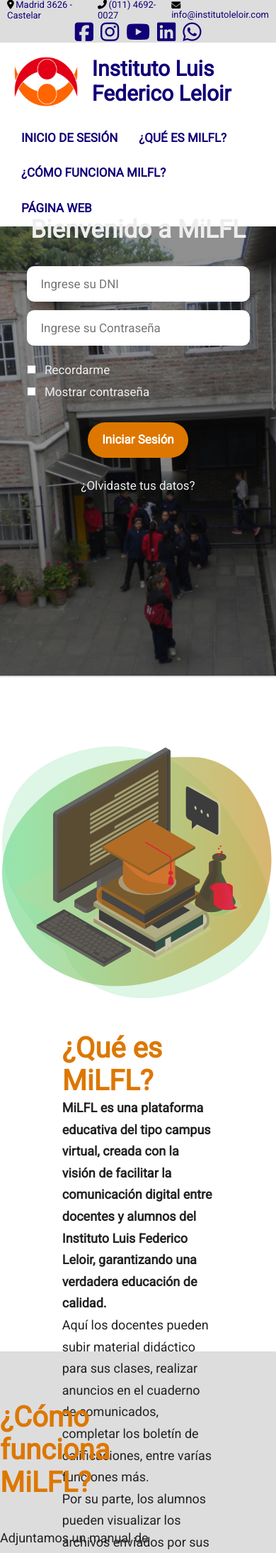
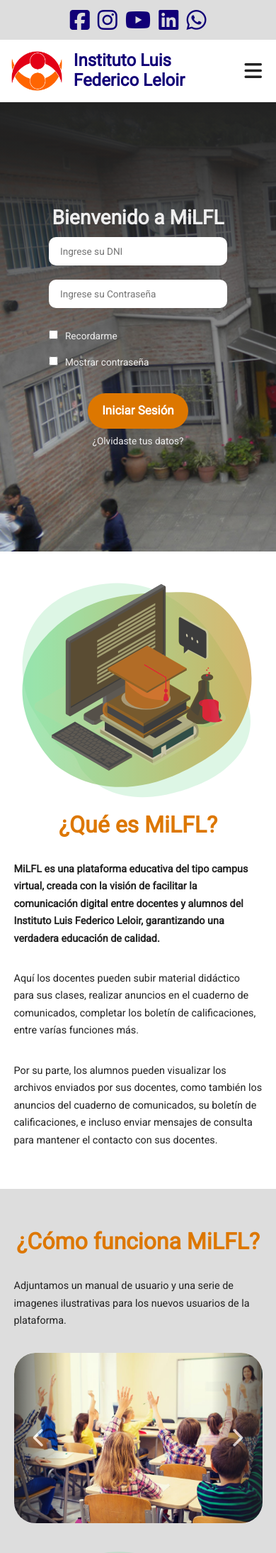
Before and after one commit to Eze-Guzman/LESystem, a PHP site: page / in a window 390 px wide; the page is wider, and only the part inside the window is pictured. Shown: the top 2188 px of that part at 71% size. Run offline with PHP 8.4, Linux system fonts and the light colour scheme; some libraries are stand-ins or nearby versions.

Commit message:
index.php ya en modo responsive

```diff
--- a/MiLFL/assets/css/general-style.css
+++ b/MiLFL/assets/css/general-style.css
@@ -205,6 +205,12 @@
     opacity: 1;
     pointer-events: unset;
     transition: opacity 0.5s;
+}
+
+.modal-slider__background {
+    width: 100%;
+    height: 100%;
+    position: absolute;
 }
 
 .modal-slider__container {
@@ -446,10 +452,188 @@
 }
 
 .footer__link--with-border {
-    border-left: 0.2rem solid var(--color-blanco);
-    border-right: 0.2rem solid var(--color-blanco);
+    border-right: 2px solid var(--color-blanco);
 }
 
 .footer__data-fiscal {
     width: 200px;
 }
+
+
+
+
+
+@media screen and (max-width: 860px) {
+
+    :root {
+        font-size: 50%;
+    }
+
+    .header__contact {
+        display: none;
+    }
+
+    .header__info {
+        min-height: 7rem;
+    }
+
+    .header__social-media-item {
+        margin: 0 0.7rem;
+    }
+
+    .social-media__icon {
+        font-size: 4rem;
+    }
+
+    .nav {
+        flex-wrap: nowrap;
+        box-shadow: none;
+        position: relative;
+    }
+
+    .nav__repsonsive-div {
+        width: 100%;
+        box-shadow: 0 0.05rem 1rem var(--color-negro);
+
+        position: relative;
+        z-index: 4250;
+    }
+
+    .nav__menu-button {
+        display: inline-block;
+        align-self: center;
+        font-size: 3.5rem;
+        margin: 2.5rem;
+        color: var(--color-negro);
+    }
+
+    .nav__options-bar {
+        background: var(--color-blanco);
+        width: 100%;
+        height: auto;
+        margin: 0;
+
+        list-style: none;
+        display: flex;
+        flex-direction: column;
+        text-align: center;
+        justify-content: space-evenly;
+
+
+        margin-top: -25%;
+        position: absolute;
+
+        z-index: 4000;
+        transition: margin-top 1s;
+    }
+
+    .nav__options-bar--show {
+        margin-top: 11rem;
+    }
+
+    .nav__submenu {
+        width: 100%;
+        height: 0;
+        padding: 0;
+        margin: 0;
+        opacity: 1;
+        overflow: hidden;
+        visibility: visible;
+
+        position: relative;
+        left: 0;
+
+        z-index: 4000;
+        transition: height 0.5s;
+    }
+
+    .nav__item {
+        width: 100%;
+        margin: 0;
+    }
+
+    .nav__link {
+        display: block;
+        padding: 2.5rem 0;
+        transition: background 0.3s;
+    }
+
+    .nav__link:hover {
+        background: var(--color-fondo);
+        border: transparent;
+        color: var(--color-azul-oscuro);
+    }
+
+}
+
+@media screen and (max-width: 710px) {
+
+    .modal-slider__container {
+        max-height: 80%;
+    }
+
+    .footer {
+        flex-direction: column;
+    }
+
+    .footer__programador,
+    .footer__info-extra,
+    .footer__data-fiscal {
+        margin: 3rem 0;
+    }
+}
+
+@media screen and (max-width: 600px) {
+
+    .nav__options-bar {
+        margin-top: -20rem;
+    }
+
+    .nav__options-bar--show {
+        margin-top: 11rem;
+    }
+
+    .modal-slider__container {
+        max-height: 40%;
+    }
+}
+
+@media screen and (max-width: 400px) {
+
+
+}
+
+@media screen and (max-width: 335px) {
+
+    .nav__options-bar--show {
+        margin-top: 14.4rem;
+    }
+
+    .footer__info-extra {
+        display: flex;
+        flex-direction: column;
+    }
+
+    .footer__link {
+        margin: 1.5rem 0;
+        border: none;
+        text-align: center;
+    }
+
+    .footer__link--with-border {
+        border-bottom: 2px solid var(--color-blanco);
+        padding-bottom: 2.5rem;
+    }
+
+}
+
+@media screen and (max-width: 313px) {
+
+    .nav__options-bar {
+        margin-top: -10rem;
+    }
+
+    .nav__options-bar--show {
+        margin-top: 17.9rem;
+    }
+}
--- a/MiLFL/assets/css/style-index.css
+++ b/MiLFL/assets/css/style-index.css
@@ -7,7 +7,7 @@
 
 .main-img__img {
     width: 100%;
-    height: 75vh;
+    height: 0;
     object-fit: cover;
     filter: brightness(60%);
 }
@@ -17,15 +17,19 @@
 .title-login {
     display: flex;
     justify-content: space-around;
+    align-items: center;
     width: 100%;
+    height: 75vh;
 
-    position: absolute;
-    top: 32.5%;
-
-    animation: elevarSeccion 1.5s;
+    background-image:
+        linear-gradient(to bottom, var(--color-negro), transparent),
+        url(../img/ImgPrincipal.jpg);
+    background-attachment: fixed;
+    background-repeat: no-repeat;
+    background-size: cover;
 }
 
-@keyframes elevarSeccion {
+@keyframes elevar-seccion {
     0% {
         opacity: 0;
         transform: translateY(40px);
@@ -81,8 +84,7 @@
     align-items: center;
     justify-content: space-evenly;
 
-
-    top: 30%;
+    animation: elevar-seccion 1.5s;
 }
 
 .login__titulo {
@@ -244,7 +286,6 @@
 
 .informacion__text-container {
     width: 55%;
-    height: 40rem;
 
     display: flex;
     align-items: center;
@@ -252,16 +293,22 @@
     justify-content: space-evenly;
 }
 
+.informacion__title {
+    margin: 2rem 0;
+}
+
 .informacion__text {
     font-size: 1.8rem;
     color: var(--color-negro);
     line-height: 1.7;
+    margin: 2rem 0;
 }
 
 /*Todas las propiedades del manual de usuario de MiLFL*/
 
 .manual {
     display: flex;
+    flex-wrap: wrap;
     justify-content: space-evenly;
     align-items: center;
     padding: 5rem 0;
@@ -317,10 +364,58 @@
             contrast(70%);
 }
 
+
+
+
+
+
+@media screen and (max-width: 1200px) {
+
+    .informacion__text-container {
+        width: 90%;
+    }
+
+    .informacion__img {
+        max-width: 85%;
+        height: 85%;
+    }
+
+    .manual__info {
+        width: 90%;
+    }
+
+    .manual__img {
+        max-width: 85%;
+        height: 85%;
+        margin: 2.5rem 0;
+    }
+
+}
+
+@media screen and (max-width: 860px) {
+
+    .login__form {
+        height: 75%;
+    }
+
+}
+
+@media screen and (max-width: 860px) and (orientation: landscape) {
+
+    .title-login {
+        height: 110vh;
+    }
+
+}
+
 @media screen and (max-width: 650px) {
 
     .title {
         display: none;
     }
 
+    .slider {
+        width: 100%;
+    }
+
 }
--- a/MiLFL/assets/js/modal-cuenta.js
+++ b/MiLFL/assets/js/modal-cuenta.js
@@ -2,6 +2,7 @@
 
 const modalCuenta = document.querySelector('.modal-cuenta');
 const modalCuentaContainer = document.querySelector('.modal-cuenta__container');
+const modalCuentaBackground = document.querySelector(".modal-cuenta__background");
 const modalCuentaCloseButton = document.querySelector('.modal-cuenta__close-button');
 const modalCuentaOpenButton = document.querySelector('.login__forgot-password');
 
@@ -19,3 +20,8 @@
     modalCuenta.classList.remove('modal-cuenta--show');
     modalCuentaContainer.classList.remove('modal-cuenta__container--show');
 });
+
+modalCuentaBackground.addEventListener("click", () => {
+    modalCuenta.classList.remove("modal-cuenta--show");
+    modalCuentaContainer.classList.remove("modal-cuenta__container--show");
+});
--- a/MiLFL/assets/js/modal-slider.js
+++ b/MiLFL/assets/js/modal-slider.js
@@ -1,5 +1,6 @@
 const modal = document.querySelector(".modal-slider");
 const modalContainer = document.querySelector(".modal-slider__container");
+const modalBackground = document.querySelector(".modal-slider__background");
 const modalImg = document.querySelector(".modal-slider__img");
 const modalCloseButton = document.querySelector(".modal-slider__button");
 
@@ -23,3 +24,8 @@
     modal.classList.remove("modal-slider--show");
     modalContainer.classList.remove("modal-slider__container--show");
 });
+
+modalBackground.addEventListener("click", () => {
+    modal.classList.remove("modal-slider--show");
+    modalContainer.classList.remove("modal-slider__container--show");
+});
--- /dev/null
+++ b/MiLFL/assets/js/nav-responsive.js
@@ -0,0 +1,74 @@
+const menuBtn = document.querySelector('#menu-button');
+const navBar = document.querySelector('.nav__options-bar');
+
+const subMenuBtn = document.querySelector(".nav__item--submenu");
+const subMenuLink = document.querySelector(".nav__link--submenu");
+const subMenu = document.querySelector(".nav__submenu");
+
+
+//Al dar click, se activa la clase que despliga el menu.
+menuBtn.addEventListener("click", () => {
+    menuBtn.classList.toggle('fa-xmark');
+    navBar.classList.toggle('nav__options-bar--show');
+
+    if(subMenu != null) {
+
+        if(subMenu.classList.contains("desplegar")) {
+            subMenu.classList.remove("desplegar");
+            subMenu.removeAttribute("style");
+        }
+
+    }
+
+});
+
+window.addEventListener("scroll", () => {
+
+    //Se agrega este condicional para asegurar que menu responsive no se cierre en orientación landscape.
+    if ((window.innerWidth < 860) &&
+        (window.innerWidth < window.innerHeight)) {
+
+        menuBtn.classList.remove('fa-xmark');
+        navBar.classList.remove('nav__options-bar--show');
+
+        if (subMenu != null) {
+
+            if(subMenu.classList.contains("desplegar")) {
+                subMenu.classList.remove("desplegar");
+                subMenu.removeAttribute("style");
+            }
+        }
+
+    }
+});
+
+if (subMenu != null) {
+
+
+    //Al dar click, se activa la clase que despliga el submenu y reajusta su alto.
+    subMenuBtn.addEventListener("click", () => {
+
+        //Se agrega este condicional para asegurar que el submenu se despliegue solo en responsive.
+        if(window.innerWidth < 860) {
+
+            const height = subMenu.scrollHeight;
+
+            if(subMenu.classList.contains("desplegar")) {
+                subMenu.classList.remove("desplegar");
+                subMenu.removeAttribute("style");
+            } else {
+
+                //Se agrega la clase "desplegar" para saber cuando el submenu esta desplegado.
+                subMenu.classList.add("desplegar");
+                subMenu.style.height = height + "px";
+            }
+
+        }
+    });
+
+    //Previene que el submenu nos mande a algún link y se cierre.
+    subMenuLink.addEventListener("click", (e) => {
+        e.preventDefault();
+    });
+
+}
--- a/MiLFL/index.php
+++ b/MiLFL/index.php
@@ -117,10 +117,6 @@
         </nav>
 
     </header>
-
-    <section class="main-img">
-        <img src="assets/img/ImgPrincipal.jpg" alt="" class="main-img__img">
-    </section>
 
     <section class="title-login">
 
@@ -256,6 +252,7 @@
 
     <!--Modal donde se muestran las fotos que se seleccionen del slider-->
     <section class="modal-slider" id="modal-slider">
+        <div class="modal-slider__background"></div>
         <div class="modal-slider__container">
             <i class="modal-slider__button fas fa-xmark"></i>
             <img src="../assets/img/example-image.jpg" alt="Imagen de una novedad retratada en el modal" class="modal-slider__img">
@@ -265,20 +262,17 @@
     <!--Modal para la recuperación de cuenta-->
     <section class="modal-cuenta">
 
+        <div class="modal-cuenta__background"></div>
+
         <div class="modal-cuenta__container">
 
             <h2 class="modal-cuenta__title">Recuperación de cuenta</h2>
-            <b class="modal-cuenta__text">Ingresa el dato que recuerdes</b>
+            <p class="modal-cuenta__text">Ingresa tu DNI para que podamos identificar tu cuenta, luego ingresa tu E-mail para poder enviarte un mail de recuperación.</p>
 
             <form class="modal-cuenta__form" action="">
 
-                <select class="modal-cuenta__form-item" name="" id="">
-                    <option value="dni">DNI</option>
-                    <option value="usuario">Correo Electrónico</option>
-                </select>
-
-                <i class="modal-cuenta__icon fas fa-arrow-right"></i>
-                <input class="modal-cuenta__form-item" type="text" name="" id="">
+                <input class="modal-cuenta__form-item" type="text" placeholder="Ingrese su DNI, sin puntos (requerido)" name="dni-recuperacion">
+                <input class="modal-cuenta__form-item" type="text" placeholder="Ingrese un E-mail (requerido)" name="email-recuperacion" id="">
                 <input class="modal-cuenta__form-button button button--wider" type="submit" id="close" value="Enviar">
 
             </form>
@@ -300,8 +294,7 @@
         </div>
 
         <div class="footer__info-extra">
-            <a class="footer__link" href="#">Vacantes</a>
-            <a class="footer__link footer__link--with-border" href="#">Envía tu CV</a>
+            <a class="footer__link footer__link--with-border" href="https://institutoleloir.com">Página web</a>
             <a class="footer__link" href="#contacto">Contacto</a>
         </div>
 
@@ -310,6 +303,7 @@
     </footer>
 
     <script src="assets/js/loader.js"></script>
+    <script src="assets/js/nav-responsive.js"></script>
     <script src="assets/js/modal-cuenta.js"></script>
     <script src="assets/js/visor-pass.js"></script>
     <script src="assets/js/recordarme.js"></script>
```
Also changed, not shown: other parts of MiLFL/assets/css/style-index.css (+46 -7 lines).
